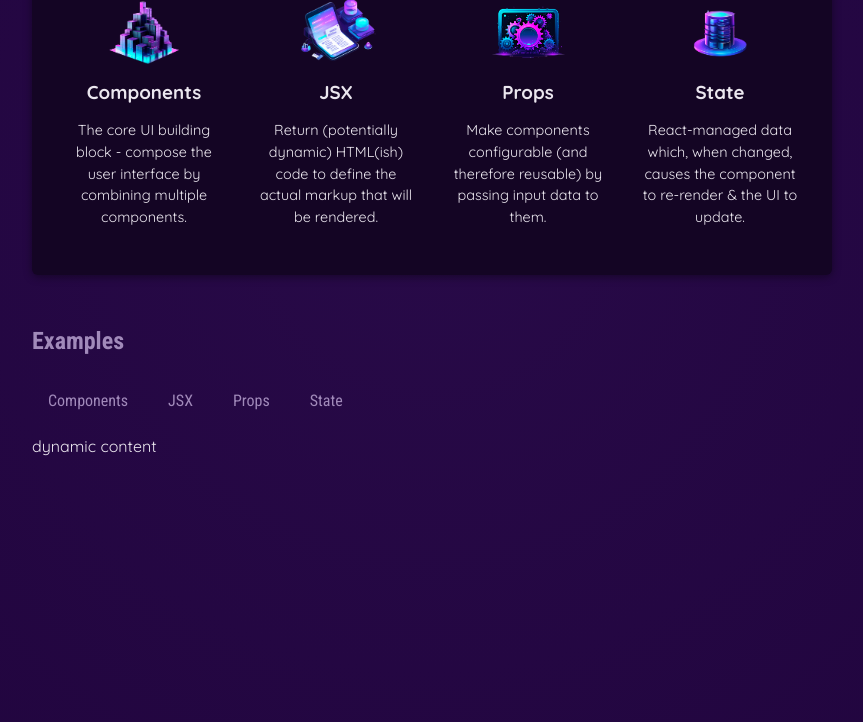
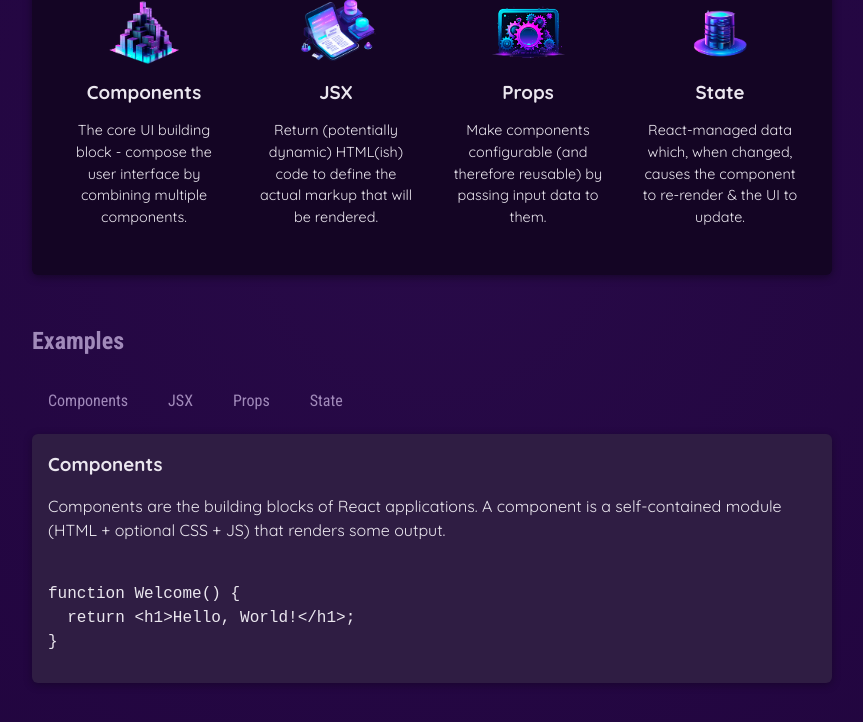
Before and after one commit to teodora-vs/react-practice, a React (Vite) app in the folder 01-starting-project/: page / in a window 1280 px wide. Both pictures are taken after a click on the button "Components". Shown: the part 424-1146 px from the top of the page, without its empty margins (208-1071 px from the left). Built offline with nearby package versions, Linux system fonts and the light colour scheme.

Commit message:
added button functionality

```diff
--- a/01-starting-project/src/App.jsx
+++ b/01-starting-project/src/App.jsx
@@ -1,12 +1,34 @@
+import { useState } from "react";
+
 import { CORE_CONCEPTS } from "./data.js";
+import { EXAMPLES } from "./data.js";
 import Header from "./components/Header/Header.jsx";
 import CoreConcept from "./components/CoreConcept.jsx";
 import TabButton from "./components/TabButton.jsx";
 
 function App() {
-    function handleSelect() {
-    console.log('Hello World! - selected');
-  };
+
+   const [ selectedTopic, setSelectedTopic ] = useState();
+
+  function handleSelect(selectedButton) {
+    //selectedButton => 'components', 'jsx', 'props', 'state'
+    setSelectedTopic(selectedButton)
+    console.log(selectedTopic)
+  }
+
+  let tabContent = <p>Please select a topic.</p>;
+
+  if (selectedTopic) {
+    tabContent = (
+      <div id="tab-content">
+        <h3>{EXAMPLES[selectedTopic].title}</h3>
+        <p>{EXAMPLES[selectedTopic].description}</p>
+        <pre>
+          <code>{EXAMPLES[selectedTopic].code}</code>
+        </pre>
+      </div>
+    );
+  }
 
   return (
     <div>
@@ -16,8 +38,7 @@
           <h2>Core Concepts</h2>
           <ul>
             {CORE_CONCEPTS.map((concept) => (
-              <CoreConcept key={concept.title}
-              {...concept} />
+              <CoreConcept key={concept.title} {...concept} />
             ))}
 
             {/* <CoreConcept
@@ -30,18 +51,19 @@
           <CoreConcept {...CORE_CONCEPTS[2]}/>
           <CoreConcept {...CORE_CONCEPTS[3]}/>
            */}
-
           </ul>
         </section>
         <section id="examples">
           <h2>Examples</h2>
           <menu>
-            <TabButton onSelect={handleSelect}>Components</TabButton>
-            <TabButton onSelect={handleSelect}>JSX</TabButton>
-            <TabButton onSelect={handleSelect}>Props</TabButton>
-            <TabButton onSelect={handleSelect}>State</TabButton>
+            <TabButton onSelect={() => handleSelect("components")}>
+              Components
+            </TabButton>
+            <TabButton onSelect={() => handleSelect("jsx")}>JSX</TabButton>
+            <TabButton onSelect={() => handleSelect("props")}>Props</TabButton>
+            <TabButton onSelect={() => handleSelect("state")}>State</TabButton>
           </menu>
-          dynamic content
+          {tabContent}
         </section>
       </main>
     </div>
--- a/01-starting-project/src/data.js
+++ b/01-starting-project/src/data.js
@@ -1,31 +1,82 @@
-import componentsImg from './assets/components.png';
-import propsImg from './assets/config.png';
-import jsxImg from './assets/jsx-ui.png';
-import stateImg from './assets/state-mgmt.png';
+import componentsImg from "./assets/components.png";
+import propsImg from "./assets/config.png";
+import jsxImg from "./assets/jsx-ui.png";
+import stateImg from "./assets/state-mgmt.png";
 
 export const CORE_CONCEPTS = [
   {
     image: componentsImg,
-    title: 'Components',
+    title: "Components",
     description:
-      'The core UI building block - compose the user interface by combining multiple components.',
+      "The core UI building block - compose the user interface by combining multiple components.",
   },
   {
     image: jsxImg,
-    title: 'JSX',
+    title: "JSX",
     description:
-      'Return (potentially dynamic) HTML(ish) code to define the actual markup that will be rendered.',
+      "Return (potentially dynamic) HTML(ish) code to define the actual markup that will be rendered.",
   },
   {
     image: propsImg,
-    title: 'Props',
+    title: "Props",
     description:
-      'Make components configurable (and therefore reusable) by passing input data to them.',
+      "Make components configurable (and therefore reusable) by passing input data to them.",
   },
   {
     image: stateImg,
-    title: 'State',
+    title: "State",
     description:
-      'React-managed data which, when changed, causes the component to re-render & the UI to update.',
+      "React-managed data which, when changed, causes the component to re-render & the UI to update.",
   },
 ];
+
+export const EXAMPLES = {
+  components: {
+    title: "Components",
+    description:
+      "Components are the building blocks of React applications. A component is a self-contained module (HTML + optional CSS + JS) that renders some output.",
+    code: `
+function Welcome() {
+  return <h1>Hello, World!</h1>;
+}`,
+  },
+  jsx: {
+    title: "JSX",
+    description:
+      "JSX is a syntax extension to JavaScript. It is similar to a template language, but it has full power of JavaScript (e.g., it may output dynamic content).",
+    code: `
+<div>
+  <h1>Welcome {userName}</h1>
+  <p>Time to learn React!</p>
+</div>`,
+  },
+  props: {
+    title: "Props",
+    description:
+      "Components accept arbitrary inputs called props. They are like function arguments.",
+    code: `
+function Welcome(props) {
+  return <h1>Hello, {props.name}</h1>;
+}`,
+  },
+  state: {
+    title: "State",
+    description:
+      "State allows React components to change their output over time in response to user actions, network responses, and anything else.",
+    code: `
+function Counter() {
+  const [isVisible, setIsVisible] = useState(false);
+
+  function handleClick() {
+    setIsVisible(true);
+  }
+
+  return (
+    <div>
+      <button onClick={handleClick}>Show Details</button>
+      {isVisible && <p>Amazing details!</p>}
+    </div>
+  );
+}`,
+  },
+};
```
